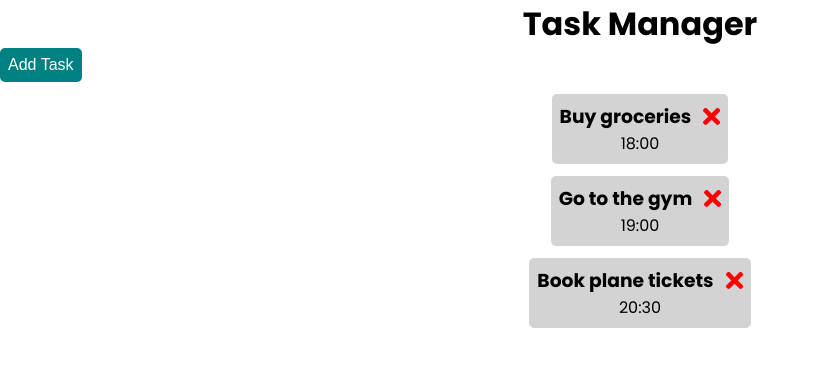
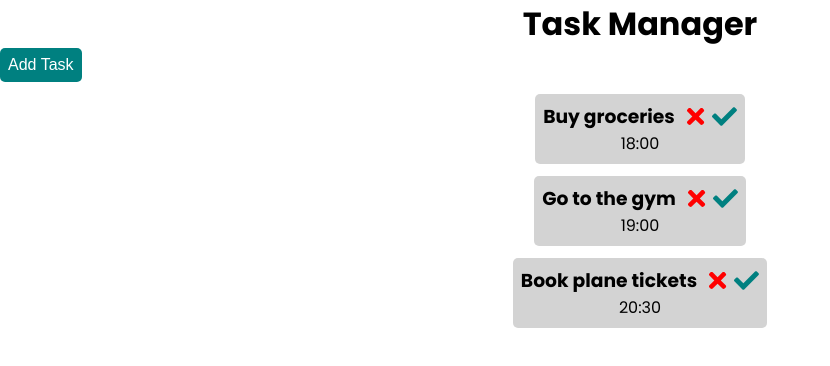
Before and after one commit to ajwilliamss/task-manager, an Angular app: page / in a window 1280 px wide. Shown: the top 366 px of the page, without its empty margins (0-830 px from the left). Built offline with nearby package versions, Linux system fonts and the light colour scheme; data requests are answered from the project's data file.

Commit message:
Added toggle task completion functionality

```diff
--- a/src/app/components/task-item/task-item.component.css
+++ b/src/app/components/task-item/task-item.component.css
@@ -17,3 +17,13 @@
   color: red;
   cursor: pointer;
 }
+
+.complete {
+  opacity: 0.5;
+}
+
+.complete-icon {
+  margin-left: 0.5rem;
+  color: teal;
+  cursor: pointer;
+}
--- a/src/app/components/task-item/task-item.component.html
+++ b/src/app/components/task-item/task-item.component.html
@@ -1,6 +1,7 @@
-<div class="task">
+<div class="task" [ngClass]="{complete: task.completed}">
   <div class="task-info">
     <h3>{{task.text}} <fa-icon [icon]="faTimes" size="lg" class="del-icon" (click)="handleClick(task)"></fa-icon>
+      <fa-icon [icon]="faCheck" size="lg" class="complete-icon" (click)="handleToggle(task)"></fa-icon>
     </h3>
     <p>{{task.time}}</p>
   </div>
--- a/src/app/components/task-item/task-item.component.ts
+++ b/src/app/components/task-item/task-item.component.ts
@@ -1,6 +1,6 @@
 import { Component, OnInit, Input, Output, EventEmitter } from '@angular/core';
 import { Task } from '../../task';
-import { faTimes } from '@fortawesome/free-solid-svg-icons';
+import { faTimes, faCheck } from '@fortawesome/free-solid-svg-icons';
 
 @Component({
   selector: 'app-task-item',
@@ -9,8 +9,10 @@ import { faTimes } from '@fortawesome/free-solid-svg-icons';
 })
 export class TaskItemComponent implements OnInit {
   @Input() task!: Task;
+  @Output() onClick: EventEmitter<Task> = new EventEmitter();
+  @Output() onToggle: EventEmitter<Task> = new EventEmitter();
   faTimes = faTimes;
-  @Output() onClick: EventEmitter<Task> = new EventEmitter();
+  faCheck = faCheck;
 
   constructor() {}
 
@@ -19,4 +21,8 @@ export class TaskItemComponent implements OnInit {
   handleClick(task: Task): void {
     this.onClick.emit(task);
   }
+
+  handleToggle(task: Task): void {
+    this.onToggle.emit(task);
+  }
 }
--- a/src/app/components/tasks/tasks.component.html
+++ b/src/app/components/tasks/tasks.component.html
@@ -1 +1,2 @@
-<app-task-item *ngFor="let task of tasks" [task]="task" (onClick)="handleDelete(task)"></app-task-item>
+<app-task-item *ngFor="let task of tasks" [task]="task" (onClick)="handleDelete(task)" (onToggle)="handleUpdate(task)">
+</app-task-item>
--- a/src/app/components/tasks/tasks.component.ts
+++ b/src/app/components/tasks/tasks.component.ts
@@ -28,4 +28,16 @@ export class TasksComponent implements OnInit {
       this.tasks = this.tasks.filter((item) => item.id !== task.id);
     });
   }
+
+  handleUpdate(task: Task): void {
+    task.completed = !task.completed;
+
+    this.tasksService.updateTask(task).subscribe(() => {
+      if (task.completed) {
+        this.loggerService.log(`${task.text} is complete`);
+      } else {
+        this.loggerService.log(`${task.text} is not complete`);
+      }
+    });
+  }
 }
--- a/src/app/services/tasks.service.ts
+++ b/src/app/services/tasks.service.ts
@@ -1,7 +1,13 @@
 import { Injectable } from '@angular/core';
-import { HttpClient } from '@angular/common/http';
+import { HttpClient, HttpHeaders } from '@angular/common/http';
 import { Observable } from 'rxjs';
 import { Task } from '../task';
+
+const config = {
+  headers: new HttpHeaders({
+    'Content-Type': 'application/json',
+  }),
+};
 
 @Injectable({
   providedIn: 'root',
@@ -19,4 +25,9 @@ export class TasksService {
     const taskUrl = `${this.endpoint}/${task.id}`;
     return this.http.delete<Task[]>(taskUrl);
   }
+
+  updateTask(task: Task): Observable<Task[]> {
+    const taskUrl = `${this.endpoint}/${task.id}`;
+    return this.http.patch<Task[]>(taskUrl, task, config);
+  }
 }
```
